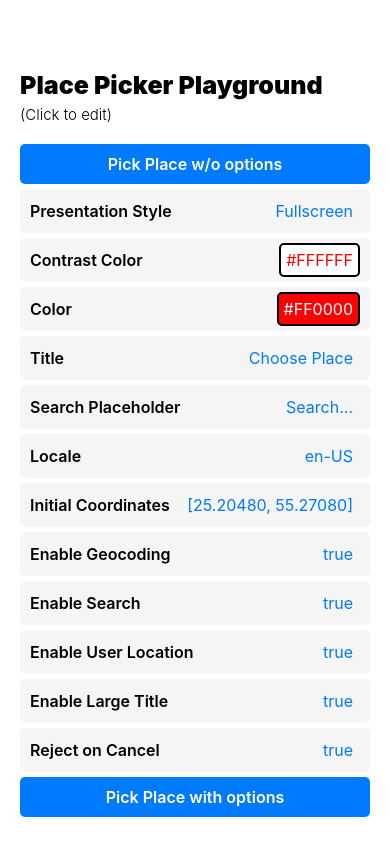
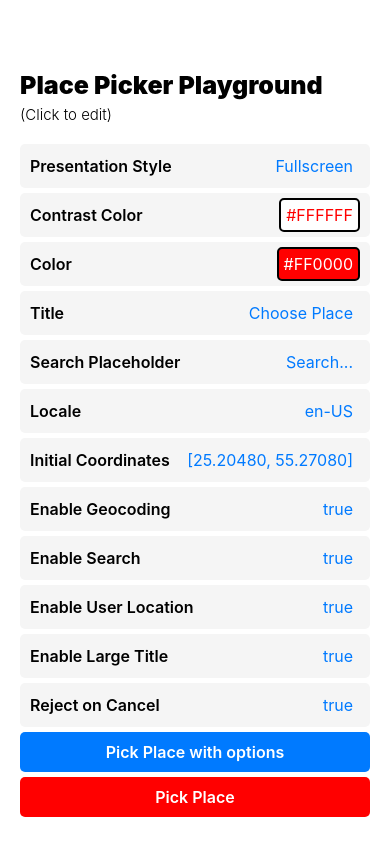
Before and after one commit to b0iq/react-native-place-picker, a React Native app in the folder example/: screen / in a window 390 px wide. Built offline with nearby package versions, Linux system fonts and the light colour scheme.

Commit message:
docs: update readme

```diff
--- a/example/src/App.tsx
+++ b/example/src/App.tsx
@@ -53,7 +53,6 @@ export default function App() {
     >
       <Text style={styles.title}>Place Picker Playground</Text>
       <Text style={styles.subtitle}>{'(Click to edit)'}</Text>
-      <Button label="Pick Place w/o options" onPress={pressHandler} />
       <Row
         label="Presentation Style"
         value={
@@ -239,6 +238,7 @@ export default function App() {
         label="Pick Place with options"
         onPress={pressHandlerWithOptions}
       />
+      <Button red label="Pick Place" onPress={pressHandler} />
       {results && (
         <>
           <Text style={styles.title}>Results:</Text>
--- a/example/src/Components/Button.tsx
+++ b/example/src/Components/Button.tsx
@@ -3,13 +3,15 @@ import { TouchableOpacity, View, Text, StyleSheet } from 'react-native';
 
 export const Button = ({
   label,
+  red = false,
   onPress = () => {},
 }: {
   label: string;
+  red?: boolean;
   onPress?: () => void;
 }) => (
   <TouchableOpacity onPress={onPress}>
-    <View style={styles.button}>
+    <View style={[styles.button, red && { backgroundColor: '#FF0000' }]}>
       <Text style={styles.buttonLabel}>{label}</Text>
     </View>
   </TouchableOpacity>
```
Also changed, not shown: 2 other files (tests, documents, lock files or other folders).
